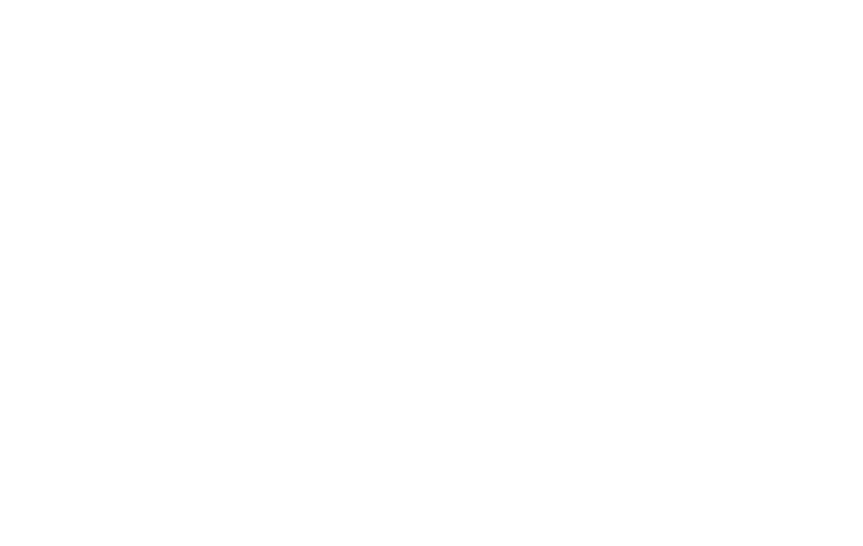
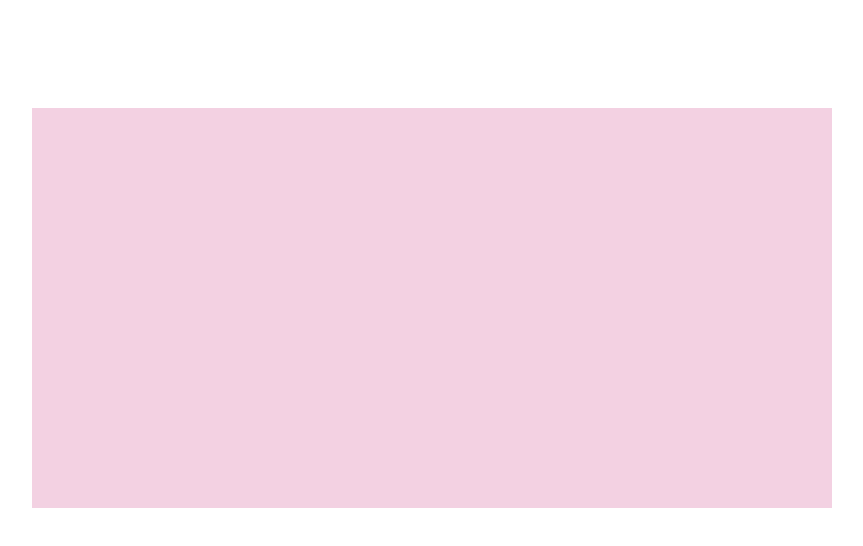
Before and after one commit to leticiabattii/jogo, a plain HTML site: page index.html in a window 1280 px wide. Shown: the whole page, without its empty margins (208-1071 px from the left). Drawn offline with Linux system fonts and the light colour scheme.

Commit message:
adicionando inicio

```diff
--- a/index.html
+++ b/index.html
@@ -4,8 +4,21 @@
     <meta charset="UTF-8">
     <meta name="viewport" content="width=device-width, initial-scale=1.0">
     <title>Jogo</title>
+    <style>
+        body{
+            display: flex;
+            align-items: center;
+            justify-content: center ;
+        }
+        canvas{
+            margin-top: 100px;
+            background-color: rgb(243, 209, 226);
+        }
+    </style>
 </head>
 <body>
 
+    <canvas id="jogo2D" width="800" height="400"></canvas>
+    <script src="script.js"></script>
 </body>
 </html>
```
